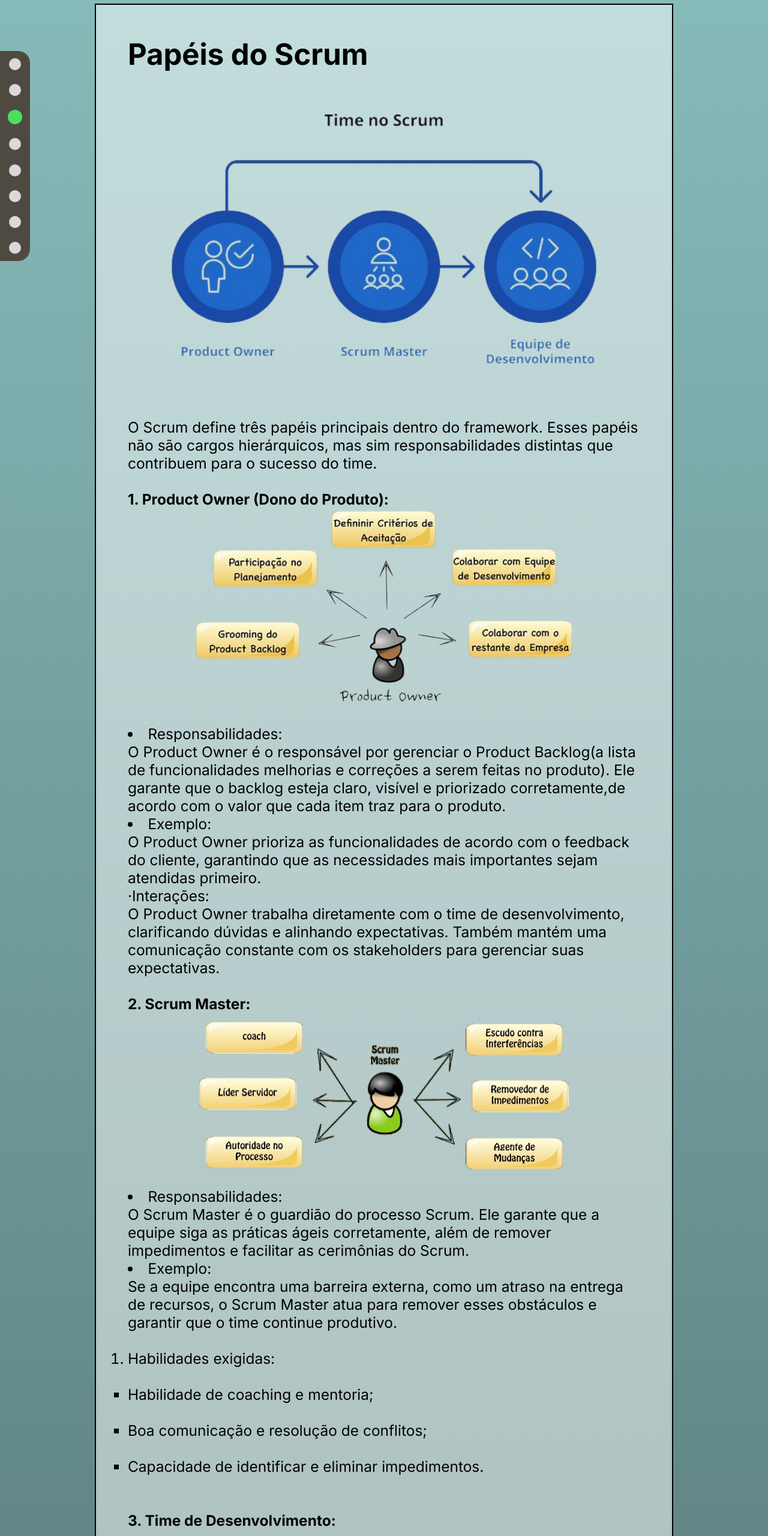
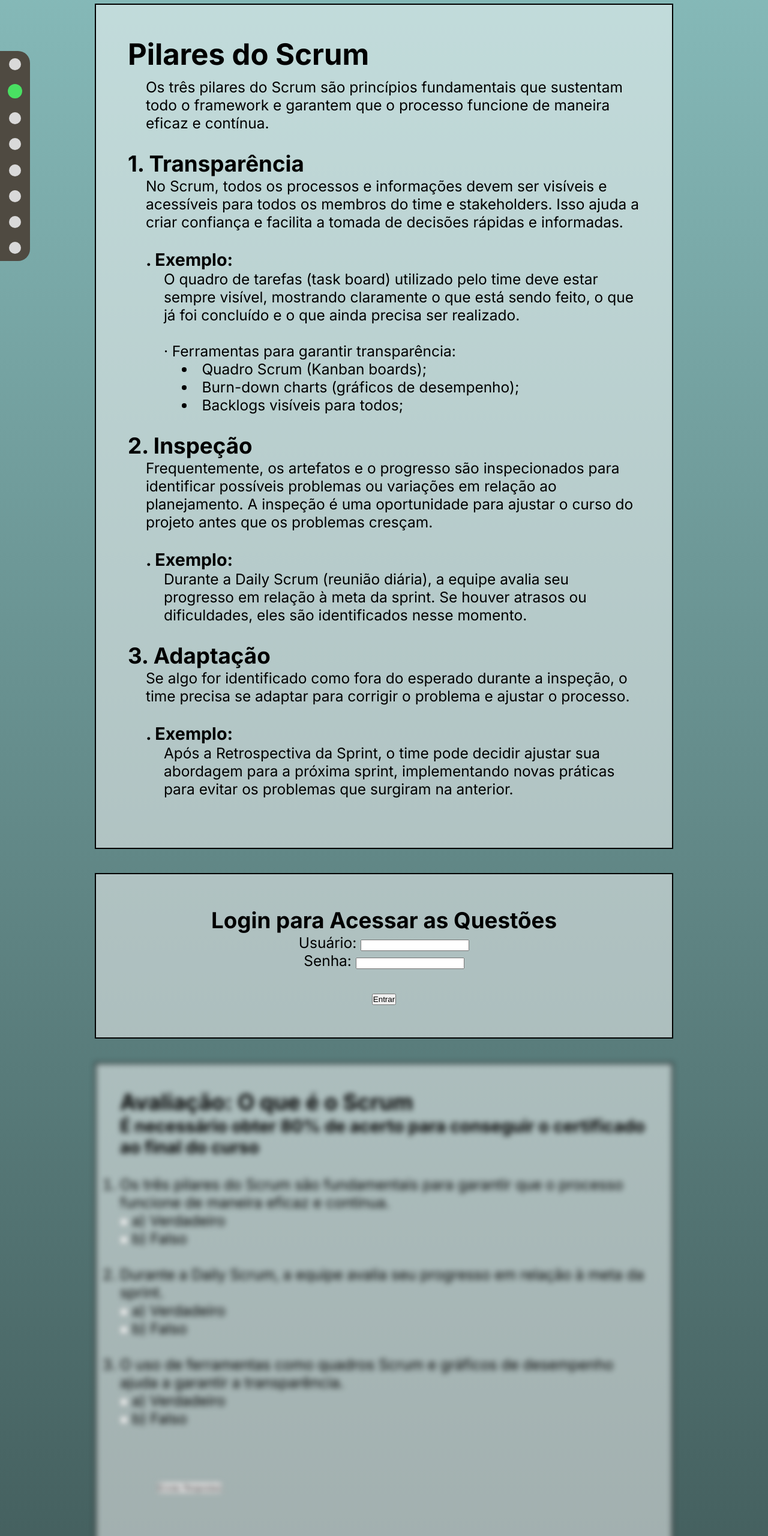
Before and after one commit to Capydev-jac/Capydev, a plain HTML site: page src/pag3.html in a window 1280 px wide. Shown: the part 140-2700 px from the top of the page at 60% size. Drawn offline with Linux system fonts and the light colour scheme.

Commit message:
Update pag3.html

```diff
--- a/src/pag3.html
+++ b/src/pag3.html
@@ -22,8 +22,22 @@
         #resultado {
             margin-top: 20px;
         }
+
+        #espacamento{
+            padding-left: 30px;
+        }
+
+        #espacamento_x2{
+            padding-left: 60px;
+        }
+
+        #espacamento_x3{
+            padding-left: 90px;
+        }
+
         </style>
-    <title>Papeís do Scrum</title>
+
+    <title>Pilares do Scrum</title>
 
 
 </head>
@@ -34,8 +48,8 @@
     </header>
     <div class="retangulo">
         <a href="pag1.html" class="circulo" title="Introdução ao Curso Scrum"></a> <!--Incerir link-->
-        <a href="pag2.html" class="circulo" title="O que é Scrum"></a> <!--Incerir link-->
-        <a href="pag3.html" class="circuloselect circulo" title="Pilares do Scrum"></a> <!--Incerir link-->
+        <a href="pag2.html" class="circuloselect circulo" title="O que é Scrum"></a> <!--Incerir link-->
+        <a href="pag3.html" class=" circulo" title="Pilares do Scrum"></a> <!--Incerir link-->
         <a href="pag4.html" class=" circulo" title="Papeis do Scrum"></a> <!--Incerir link-->
         <a href="pag5.html" class="circulo" title="Artefatos do Scrum"></a> <!--Incerir link-->
         <a href="pag6.html" class="circulo" title="Eventos do Scrum"></a> <!--Incerir link-->
@@ -43,77 +57,66 @@
         <a href="pag8.html" class="circulo" title=" Vantagens do Scrum"></a> <!--Incerir link-->
     </div>
     <div class="quadrado-pag3">
-        <div class="bloco-conteudo">
-            <h1>Papéis do Scrum</h1>
+        <h1>Pilares do Scrum</h1>
+
+        <p id="espacamento">Os três pilares do Scrum são princípios fundamentais que sustentam todo o framework e garantem que o processo funcione de maneira eficaz e contínua.</p>
+        <br>
+
+        <div>
+            <h2>1. Transparência</h2>
+            <p id="espacamento">
+                No Scrum, todos os processos e informações devem ser visíveis e acessíveis para todos os membros do time e stakeholders. Isso ajuda a criar confiança e facilita a tomada de decisões rápidas e informadas.
+            </p>
+            <br>
+
+            <h3 id="espacamento">. Exemplo:</h3>
+
+            <p id="espacamento_x2">
+                O quadro de tarefas (task board) utilizado pelo time deve estar sempre visível, mostrando claramente o que está sendo feito, o que já foi concluído e o que ainda precisa ser realizado.</p>
+            <br>
+
+            <p id="espacamento_x2">
+                · Ferramentas para garantir transparência:
+            </p>
+
+            <p>
+                <li id="espacamento_x3">Quadro Scrum (Kanban boards);</li>
+                <li id="espacamento_x3">Burn-down charts (gráficos de desempenho);</li>
+                <li id="espacamento_x3">Backlogs visíveis para todos;</li>
+            </p>
+            <br>
+
         </div>
-        <img src="imagem/papeis-do-time-scrum.png" , width="100%">
-        <div class="bloco-conteudo-pag3">
-            <br>O Scrum define três papéis principais dentro do framework. Esses papéis não são cargos hierárquicos, mas
-            sim responsabilidades distintas que contribuem para o sucesso do time.
-            </br><br>
 
-            <strong>1. Product Owner (Dono do Produto):</strong>
-            <center>
-                <img src="imagem/pio.png" , width="75%">
-            </center>
-            <li>Responsabilidades:</li>
-            O Product Owner é o responsável por gerenciar o Product Backlog(a lista de funcionalidades melhorias e
-            correções a serem feitas no produto). Ele garante que o backlog esteja claro, visível e priorizado
-            corretamente,de acordo com o valor que cada item traz para o produto.
+        <div>
+            <h2>2. Inspeção</h2>
+
+            <p id="espacamento">
+                Frequentemente, os artefatos e o progresso são inspecionados para identificar possíveis problemas ou variações em relação ao planejamento. A inspeção é uma oportunidade para ajustar o curso do projeto antes que os problemas cresçam.
+            </p>
             <br>
-            <li>Exemplo:</li>
-            <p> O Product Owner prioriza as funcionalidades de acordo com o feedback do cliente, garantindo que as
-                necessidades
-                mais importantes sejam atendidas primeiro.
-                <br> ·Interações:<br>
-                O Product Owner trabalha diretamente com o time de desenvolvimento, clarificando dúvidas e alinhando
-                expectativas. Também mantém uma comunicação constante com os stakeholders para gerenciar suas
-                expectativas.
 
-                <br><br>
-                <strong> 2. Scrum Master:</strong>
-                <center>
-                    <img src="imagem/-Scrum-Master.png" , width="75%">
-                </center>
-                <li>Responsabilidades:
-                </li>
-                O Scrum Master é o guardião do processo Scrum. Ele garante que a equipe siga as práticas ágeis
-                corretamente,
-                além de remover impedimentos e facilitar as cerimônias do Scrum.
-                <li> Exemplo:
-                </li>
-                Se a equipe encontra uma barreira externa, como um atraso na entrega de recursos, o Scrum Master atua
-                para
-                remover esses obstáculos e garantir que o time continue produtivo.
-            <ol><br>
+            <h3 id="espacamento">. Exemplo:</h3>
 
-                <li type="1">Habilidades exigidas:</li><br>
-                <li type="square"> Habilidade de coaching e mentoria; </li><br>
-                <li type="square"> Boa comunicação e resolução de conflitos;</li><br>
-                <li type="square"> Capacidade de identificar e eliminar impedimentos.</li>
-            </ol>
+            <p id="espacamento_x2">Durante a Daily Scrum (reunião diária), a equipe avalia seu progresso em relação à meta da sprint. Se houver atrasos ou dificuldades, eles são identificados nesse momento.</p>
+            <br>
         </div>
-        <br><br>
-        <strong>3. Time de Desenvolvimento:</strong>
-        <center>
-            <img src="imagem/time.png" , width="75%" ,>
-        </center>
-        <p>
-            <li>Composição:</li>
-        <p> O time de desenvolvimento é multifuncional e auto-organizável. Isso significa que todos os membros
-            do time têm as habilidades necessárias para entregar o incremento de produto e são responsáveis por
-            organizar o
-            própriotrabalho.
-            <li>Exemplo:</li.><br>
-                Um desenvolvedor pode, além de escrever código, revisar o trabalho de outro colega ou ajudar na
-                criação de testes automáticos.
-            <li>Características-chave:</li>
-        <p>
-        <ol>
-            <li type="square"> Colaboração e comunicação constantes;</li>
-            <li type="square"> Auto-organização;</li>
-            <li type="square"> Foco na entrega de valor.</li>
-        </ol>
+
+        <div>
+            <h2>3. Adaptação</h2>
+
+            <p id="espacamento">
+                Se algo for identificado como fora do esperado durante a inspeção, o time precisa se adaptar para corrigir o problema e ajustar o processo.
+            </p>
+            <br>
+
+            <h3 id="espacamento">. Exemplo:</h3>
+
+            <p id="espacamento_x2">Após a Retrospectiva da Sprint, o time pode decidir ajustar sua abordagem para a próxima sprint, implementando novas práticas para evitar os problemas que surgiram na anterior.</p>
+            <br>
+
+        </div>
+
     </div>
   <!-- Formulário de login -->
     <div id="login-form" class="quadrado-pag3">
@@ -134,35 +137,34 @@
 <div id="questao-container" class="blur">
     <div class="quadrado-questao">
         <div class="bloco-conteudo">
-            <h2>Avaliação: Papeis do SCRUM</h2>
+            <h2>Avaliação: O que é o Scrum</h2>
             <h3>É necessário obter 80% de acerto para conseguir o certificado ao final do curso</h3>
+            <br>
             <form id="questao-form">
                 <ol type="1">
-                    <li type="1">O Scrum define três papéis principais que são cargos hierárquicos dentro do framework.</li>
+                    <li type="1">Os três pilares do Scrum são fundamentais para garantir que o processo funcione de maneira eficaz e contínua.</li>
                     <input type="radio" name="questao1" id="questao1" value="verdadeiro">
                     <label for="questao1">a) Verdadeiro</label><br>
                     <input type="radio" name="questao1" id="questao2" value="falso">
                     <label for="questao2">b) Falso</label>
+                    <br>
+                    <br>
 
-                    <br>
-                    <li type="1"> O Product Owner é responsável por gerenciar o Product Backlog, garantindo que esteja
-                    claro e priorizado.<br>
+                    <li type="1">Durante a Daily Scrum, a equipe avalia seu progresso em relação à meta da sprint.</li>
                     <input type="radio" name="questao2" id="questao3" value="verdadeiro">
                     <label for="questao3">a) Verdadeiro</label><br>
                     <input type="radio" name="questao2" id="questao4" value="falso">
                     <label for="questao4">b) Falso</label>
                     <br>
-                 </li><br>
-                 <li type="1"> Os membros do time de desenvolvimento são responsáveis apenas por suas próprias
-                    tarefas e não colaboram entre si.<br>
+                    <br>
+
+                    <li type="1"> O uso de ferramentas como quadros Scrum e gráficos de desempenho ajuda a garantir a transparência.</li>
                     <input type="radio" name="questao3" id="questao5" value="verdadeiro">
                     <label for="questao5">a) Verdadeiro</label><br>
                     <input type="radio" name="questao3" id="questao6" value="falso">
                     <label for="questao6">b) Falso</label>
-                 </li>
-
                 </ol>
-                </li> <br>
+                <br>
                 <div class="botao">
                 <button  type="submit" id="submit-questao">Enviar Respostas</button>
                 </div>
@@ -173,15 +175,17 @@
         </div>
                <div class="botao">
              <div class="botaoA">
-                <a href="pag2.html" class="textodobotao">Anterior</a>
+                <a href="pag1.html" class="textodobotao">Anterior</a>
             </div>
             <div class="botaoP">
-                <a href="pag4.html" class="textodobotao">Próximo</a>
+                <a href="pag3.html" class="textodobotao">Próximo</a>
             </div>
         </div>
     </div>
+    <script src="js/script02.js"></script>
 
 
-    <script src="js/script03.js" > </script><!-- criar o java de cada pagina e editar o arquivo -->
 </body>
+
+
 </html>
```
Lines whose indentation alone changed are shown as unchanged.
